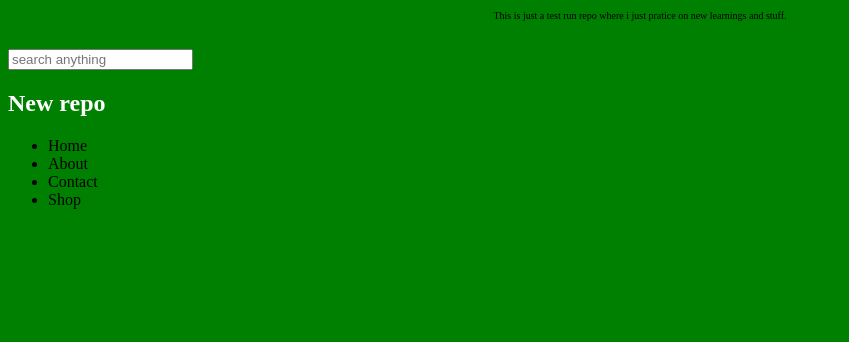
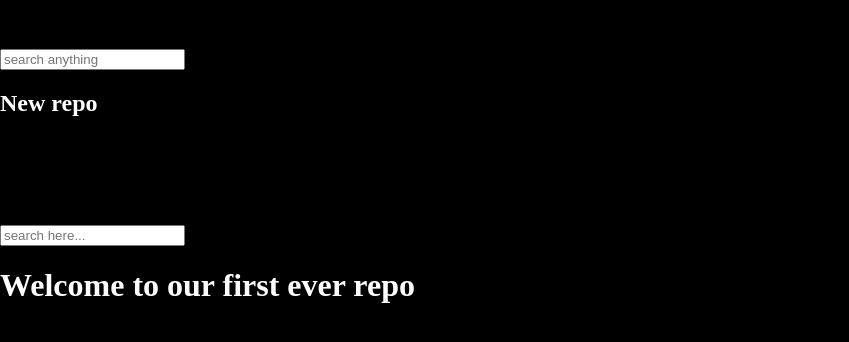
Before and after one commit to amyyalex/mynewrepo, a plain HTML site: page index.html in a window 1280 px wide. Shown: the whole page, without its empty margins (0-849 px from the left). Drawn offline with Linux system fonts and the light colour scheme.

Commit message:
Add: body styling

```diff
--- a/index.html
+++ b/index.html
@@ -22,7 +22,13 @@
                     <li>Shop</li>
                 </ul>
               </div>
+              <input type="text" placeholder="search here...">
             </nav>
         </header>
+
+        <div class="banner">
+            <h1>Welcome to our first ever repo</h1>
+            <p>Release and enjoy while we unleash!</p>
+        </div>
     </body>
 </html>
--- a/style.css
+++ b/style.css
@@ -1,5 +1,7 @@
 body {
-    background-color: green;
+    background-color: black;
+    margin: 0;
+    padding: 0;
 }
 
 h1 {
```
